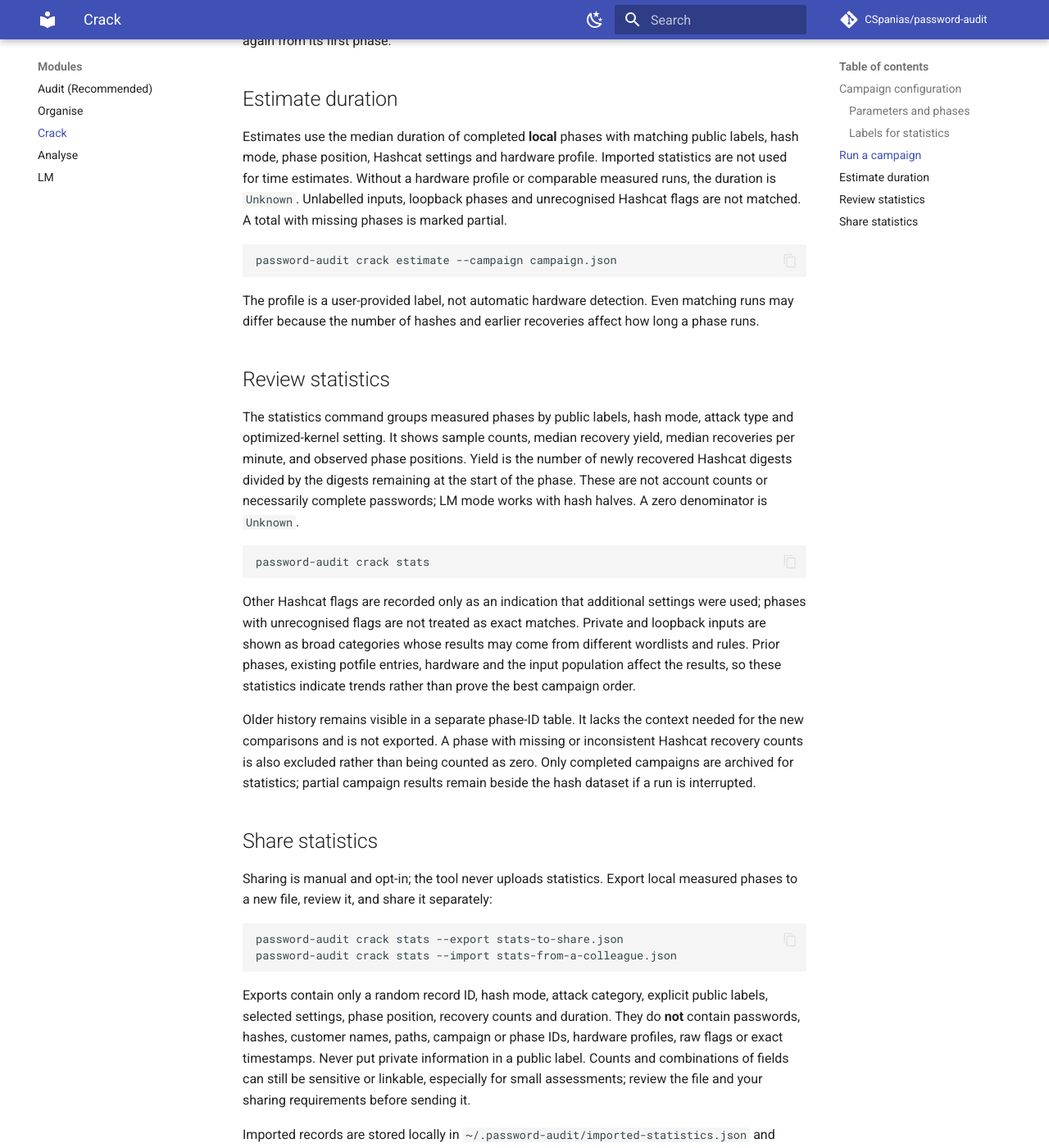
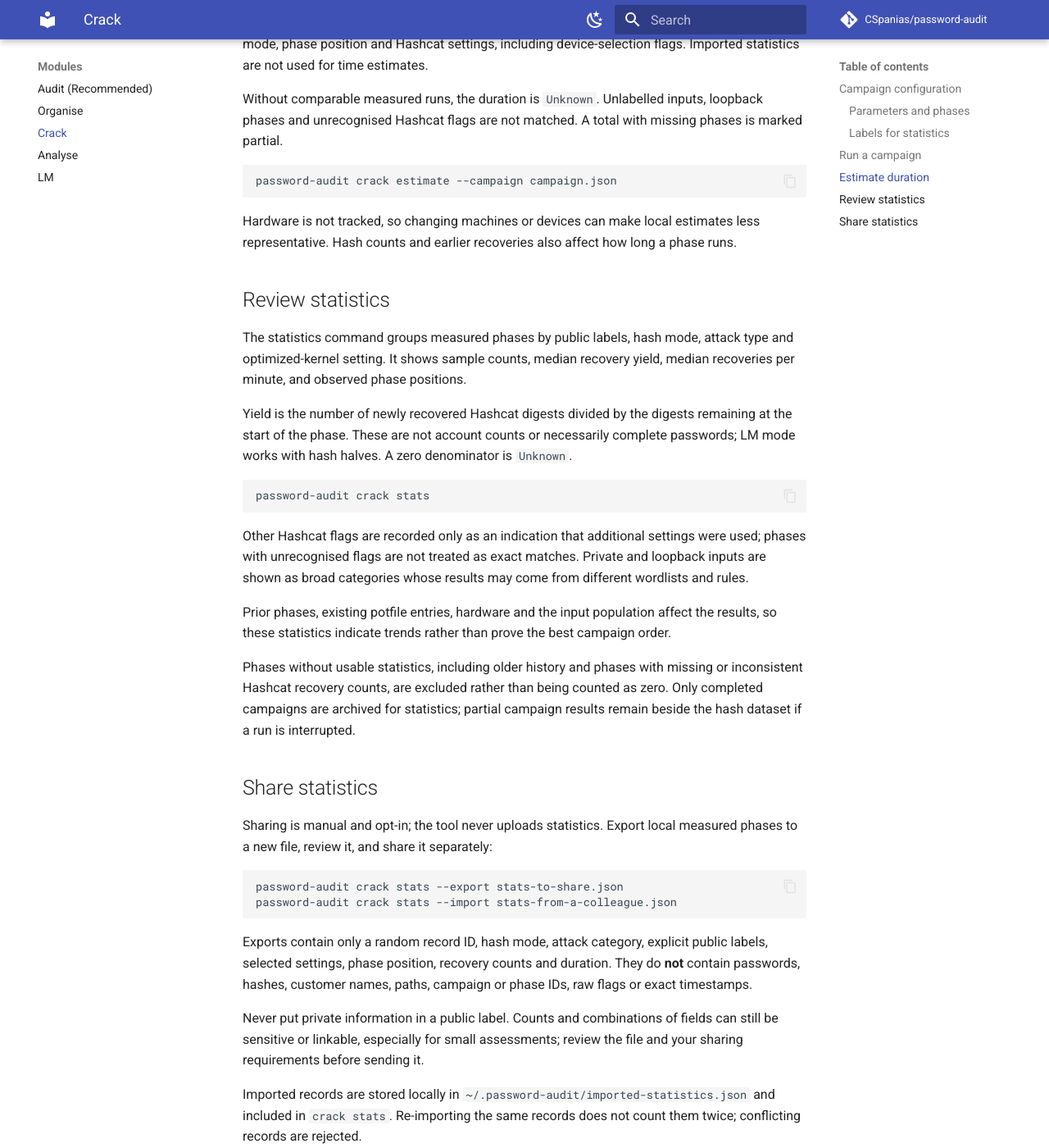
Before and after one commit to CSpanias/password-audit, an MkDocs documentation site: the page built from docs/crack.md, in a window 1280 px wide and 1400 px high, scrolled down 3590 px. Shown: the whole window at 82% size. Built offline with MkDocs 1.6.1 and Material for MkDocs 9.7.7, drawn with Linux system fonts in a browser that asks for light colours; comment, search, counter and statistics services are not loaded; some of the changed text lies outside the part shown.

Commit message:
Simplified crack stats.

````diff
--- a/docs/crack.md
+++ b/docs/crack.md
@@ -72,7 +72,6 @@ Wordlists and rules are resolved relative to `hashcatDir/wordlists/` and
 | `hashcatDir` | Hashcat data directory; defaults to `/mnt/c/pentest/tools/hashcat`. |
 | `hashcatBinary` | Hashcat executable; defaults to `hashcat.exe` under `hashcatDir`. |
 | `flags` | Additional Hashcat arguments as a JSON list of strings. |
-| `hardwareProfile` | Optional local label for the machine and Hashcat devices used for duration estimates. |
 | `id` | Required, unique phase identifier. |
 | `type` | `wordlist` or `loopback`. |
 | `enabled` | Whether to run the phase; defaults to `true`. |
@@ -113,10 +112,6 @@ must receive a new version label. Unlabelled wordlists and rules are treated as
 private; loopback wordlists are always treated separately. Private and loopback
 inputs appear only in broad categories, not as identical attacks.
 
-For duration estimates, optionally set `"hardwareProfile": "my-gpu"` in the
-campaign parameters. Choose a new profile when the hardware changes; this label
-is kept locally and is not included in shared summaries.
-
 ## Run a campaign
 
 ```bash
@@ -146,25 +141,27 @@ campaign again from its first phase.
 ## Estimate duration
 
 Estimates use the median duration of completed **local** phases with matching
-public labels, hash mode, phase position, Hashcat settings and hardware
-profile. Imported statistics are not used for time estimates. Without a
-hardware profile or comparable measured runs, the duration is `Unknown`.
-Unlabelled inputs, loopback phases and unrecognised Hashcat flags are not
-matched. A total with missing phases is marked partial.
+public labels, hash mode, phase position and Hashcat settings, including
+device-selection flags. Imported statistics are not used for time estimates.
+
+Without comparable measured runs, the duration is
+`Unknown`. Unlabelled inputs, loopback phases and unrecognised Hashcat flags
+are not matched. A total with missing phases is marked partial.
 
 ```bash
 password-audit crack estimate --campaign campaign.json
 ```
 
-The profile is a user-provided label, not automatic hardware detection. Even
-matching runs may differ because the number of hashes and earlier recoveries
-affect how long a phase runs.
+Hardware is not tracked, so changing machines or devices can make local
+estimates less representative. Hash counts and earlier recoveries also affect
+how long a phase runs.
 
 ## Review statistics
 
 The statistics command groups measured phases by public labels, hash mode,
 attack type and optimized-kernel setting. It shows sample counts, median
 recovery yield, median recoveries per minute, and observed phase positions.
+
 Yield is the number of newly recovered Hashcat digests divided by the digests
 remaining at the start of the phase. These are not account counts or
 necessarily complete passwords; LM mode works with hash halves. A zero
@@ -177,13 +174,14 @@ password-audit crack stats
 Other Hashcat flags are recorded only as an indication that additional
 settings were used; phases with unrecognised flags are not treated as exact
 matches. Private and loopback inputs are shown as broad categories whose
-results may come from different wordlists and rules. Prior phases, existing
-potfile entries, hardware and the input population affect the results, so
-these statistics indicate trends rather than prove the best campaign order.
+results may come from different wordlists and rules.
 
-Older history remains visible in a separate phase-ID table. It lacks the
-context needed for the new comparisons and is not exported. A phase with
-missing or inconsistent Hashcat recovery counts is also excluded rather than
+Prior phases, existing potfile entries, hardware and the input population
+affect the results, so these statistics indicate trends rather than prove the
+best campaign order.
+
+Phases without usable statistics, including older history and phases with
+missing or inconsistent Hashcat recovery counts, are excluded rather than
 being counted as zero. Only completed campaigns are archived for statistics;
 partial campaign results remain beside the hash dataset if a run is interrupted.
 
@@ -200,15 +198,18 @@ password-audit crack stats --import stats-from-a-colleague.json
 Exports contain only a random record ID, hash mode, attack category, explicit
 public labels, selected settings, phase position, recovery counts and duration.
 They do **not** contain passwords, hashes, customer names, paths, campaign or
-phase IDs, hardware profiles, raw flags or exact timestamps. Never put private
-information in a public label. Counts and combinations of fields can still be
-sensitive or linkable, especially for small assessments; review the file and
-your sharing requirements before sending it.
+phase IDs, raw flags or exact timestamps.
+
+Never put private information in a public label. Counts and combinations of
+fields can still be sensitive or linkable, especially for small assessments;
+review the file and your sharing requirements before sending it.
 
 Imported records are stored locally in `~/.password-audit/imported-statistics.json`
 and included in `crack stats`. Re-importing the same records does not count
-them twice; conflicting records are rejected. Exports contain local runs only,
-not records imported from others. Existing output files are not overwritten.
+them twice; conflicting records are rejected.
+
+Exports contain local runs only, not records imported from others. Existing
+output files are not overwritten.
 
 Use `password-audit crack --help` or a subcommand's `--help` option for the
 installed version's complete argument list.
````
Also changed, not shown: docs/audit.md (+4 -3 lines), 7 other files.
